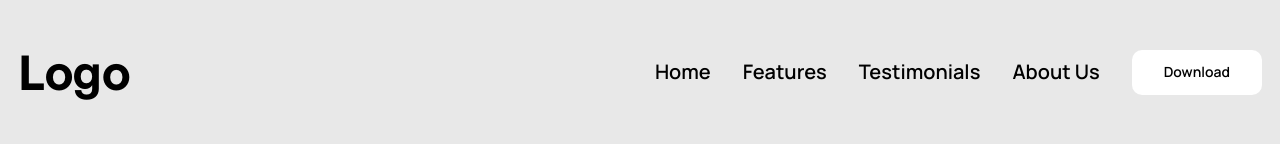
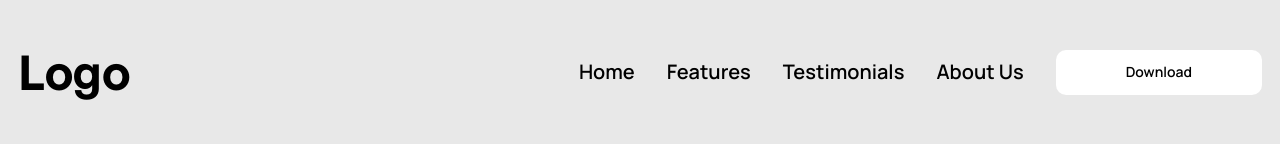
Before and after one commit to AJ1732/capstone_schoolbase_lms, a React (Vite) app: page / in a window 1280 px wide. Shown: the top 150 px of the page. Built offline with nearby package versions, Linux system fonts and the light colour scheme.

Commit message:
style: adjust inline padding

```diff
--- a/src/anatomy/Header/Header.jsx
+++ b/src/anatomy/Header/Header.jsx
@@ -17,7 +17,7 @@ const Header = () => {
             </ul>
           </nav>
 
-          <WhiteButton>Download</WhiteButton>
+          <WhiteButton className={`px-[70px]`}>Download</WhiteButton>
         </div>
 
       </div>
```
